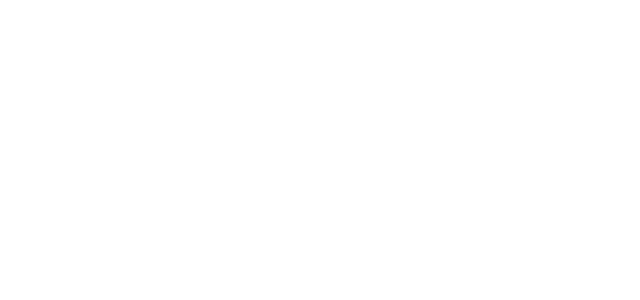
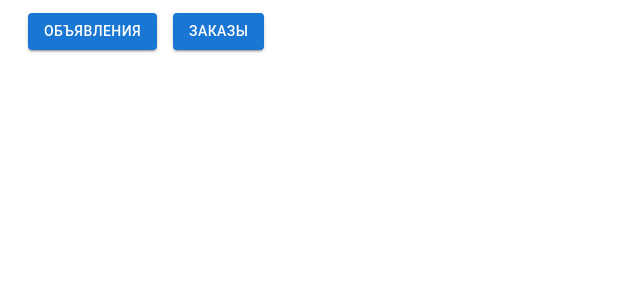
Before and after one commit to c00b3r/avito-intern-spring-2024, a React (Vite) app: page / in a window 1280 px wide. Shown: the top 300 px of the page, without its empty margins (0-640 px from the left). Built offline with nearby package versions, Linux system fonts and the light colour scheme.

Commit message:
feat: add Outlet and Navbar, add some style

```diff
--- a/package.json
+++ b/package.json
@@ -11,6 +11,10 @@
   },
   "dependencies": {
     "@babel/eslint-parser": "^7.25.1",
+    "@emotion/react": "^11.13.3",
+    "@emotion/styled": "^11.13.0",
+    "@mui/icons-material": "^6.0.2",
+    "@mui/material": "^6.0.2",
     "@typescript-eslint/eslint-plugin": "^8.4.0",
     "@typescript-eslint/parser": "^8.4.0",
     "eslint": "^8.57.0",
--- /dev/null
+++ b/src/components/ItemCard/ItemCard.tsx
@@ -0,0 +1,21 @@
+interface ItemProps {
+  id: string;
+  name: string;
+  description?: string;
+  price: number;
+  createdAt: string;
+  views: number;
+  likes: number;
+  imageUrl?: string;
+}
+export default function ItemCard({ name, price, views, likes, imageUrl }: ItemProps) {
+  return (
+    <div style={{ border: "1px solid black", borderRadius: "8px" }}>
+      <img src={imageUrl} alt={name} />
+      <h3>{name}</h3>
+      <p>Price: {price}</p>
+      <p>Views: {views}</p>
+      <p>Likes: {likes}</p>
+    </div>
+  );
+}
--- a/src/components/NavBar/NavBar.tsx
+++ b/src/components/NavBar/NavBar.tsx
@@ -1,3 +1,21 @@
+import { Button, Stack } from "@mui/material";
+import { NavLink } from "react-router-dom";
+
 export default function NavBar() {
-  return <div>Aboab</div>;
+  return (
+    <div>
+      <Stack direction={"row"} spacing={2} padding={"5px"}>
+        <Button variant="contained">
+          <NavLink to={"/advertisements"} style={{ color: "white" }}>
+            Объявления
+          </NavLink>
+        </Button>
+        <Button variant="contained">
+          <NavLink to={"/orders"} style={{ color: "white" }}>
+            Заказы
+          </NavLink>
+        </Button>
+      </Stack>
+    </div>
+  );
 }
--- a/src/index.css
+++ b/src/index.css
@@ -1,11 +1,17 @@
+* {
+  box-sizing: border-box;
+}
+
 :root {
   font-family: Inter, system-ui, Avenir, Helvetica, Arial, sans-serif;
   line-height: 1.5;
   font-weight: 400;
+  width: 1250px;
+  margin: 0 auto;
 
-  color-scheme: light dark;
-  color: rgba(255, 255, 255, 0.87);
-  background-color: #242424;
+  color-scheme: light blue;
+  color: rgba(0, 0, 0, 0.87);
+  background-color: #fffdfd;
 
   font-synthesis: none;
   text-rendering: optimizeLegibility;
@@ -23,14 +29,8 @@ a:hover {
 }
 
 body {
-  margin: 0 auto;
   display: flex;
   flex-direction: row;
-  justify-content: center;
-  align-items: center;
-  min-width: 320px;
-  max-width: 1440px;
-  min-height: 100vh;
 }
 
 h1 {
@@ -45,12 +45,13 @@ button {
   font-size: 1em;
   font-weight: 500;
   font-family: inherit;
-  background-color: #1a1a1a;
+  background-color: #1976d2;
+  color: white;
   cursor: pointer;
   transition: border-color 0.25s;
 }
 button:hover {
-  border-color: #646cff;
+  border-color: #2e2e30;
 }
 button:focus,
 button:focus-visible {
--- a/src/main.tsx
+++ b/src/main.tsx
@@ -11,7 +11,7 @@ const route = createBrowserRouter([
   {
     path: "/",
     element: <MainPage />,
-  },
+    children: [
       {
         path: "/advertisements",
         element: <ListAdvertisementsPage />,
@@ -26,6 +26,8 @@ const route = createBrowserRouter([
         path: "/orders",
         element: <OrdersPage />,
       },
+    ],
+  },
 ]);
 
 createRoot(document.getElementById("root")!).render(
--- /dev/null
+++ b/src/pages/ListAnnouncementsPage/ListAdvertisementsPage.css
@@ -0,0 +1,16 @@
+.advertisements-container {
+  display: flex;
+  flex-direction: column;
+  justify-content: center;
+  align-items: center;
+  padding: 5px;
+  width: 1250px;
+  margin: 0 auto;
+}
+
+.search-container input {
+  outline-color: rgb(96, 127, 194);
+  border-radius: 8px;
+  border: 2px solid gray;
+  box-shadow: none;
+}
--- a/src/pages/ListAnnouncementsPage/ListAdvertisementsPage.tsx
+++ b/src/pages/ListAnnouncementsPage/ListAdvertisementsPage.tsx
@@ -1,5 +1,8 @@
 import React, { useEffect, useState } from "react";
 import { Advertisment } from "../../interface";
+import { Button, Grid2 } from "@mui/material";
+import "./ListAdvertisementsPage.css";
+import ItemCard from "../../components/ItemCard/ItemCard";
 
 export default function ListAdvertisementsPage() {
   const [dataOfAdvertisements, setDataOfAdvertisements] = useState<Advertisment[]>([]);
@@ -70,20 +73,31 @@ export default function ListAdvertisementsPage() {
   }
 
   return (
-    <div style={{ display: "flex", flexDirection: "column" }}>
-      <div className="search-container" style={{ display: "flex", gap: "5px" }}>
+    <div className="advertisements-container">
+      <div className="search-container" style={{ display: "flex", gap: "5px", alignSelf: "end" }}>
+        <Button variant="contained" size="medium">
+          Создать объявление
+        </Button>
         <input
           type="text"
           placeholder="Поиск по объявлениям"
           value={valueSearchInput}
           onChange={(e) => onChangeSearchInput(e)}
         />
-        <button onClick={onClickSearchHandler}>Поиск</button>
+        <Button onClick={onClickSearchHandler}>Поиск </Button>
       </div>
-
-      {dataOfAdvertisements.map((advertisementItem) => (
-        <div key={advertisementItem.id}>{advertisementItem.name}</div>
-      ))}
+      <Grid2
+        container
+        spacing={{ xs: 2, md: 3 }}
+        columnSpacing={{ xs: 3, sm: 3, md: 3 }}
+        margin={"10px"}
+      >
+        {dataOfAdvertisements.map((advertisementItem) => (
+          <Grid2 key={advertisementItem.id} size={{ xs: 1, sm: 1, md: 4 }}>
+            <ItemCard {...advertisementItem} />
+          </Grid2>
+        ))}
+      </Grid2>
 
       <div style={{ display: "flex", flexDirection: "row", gap: "15px" }}>
         <button disabled={page === 1} onClick={onClickButtonBack}>
--- a/src/pages/MainPage/MainPage.css
+++ b/src/pages/MainPage/MainPage.css
@@ -1,4 +1,7 @@
-.button-container {
+.main-container {
   display: flex;
+  flex-direction: column;
+  justify-content: center;
   gap: 5px;
+  height: 100%;
 }
--- a/src/pages/MainPage/MainPage.tsx
+++ b/src/pages/MainPage/MainPage.tsx
@@ -1,19 +1,12 @@
-import { NavLink } from "react-router-dom";
+import { Outlet } from "react-router-dom";
 import "./MainPage.css";
+import NavBar from "../../components/NavBar/NavBar";
 
 export default function MainPage() {
   return (
-    <div className="button-container">
-      <button>
-        <NavLink to={"/advertisements"} style={{ color: "white" }}>
-          Страница объявлений
-        </NavLink>
-      </button>
-      <button>
-        <NavLink to={"/orders"} style={{ color: "white" }}>
-          Страница заказов
-        </NavLink>
-      </button>
+    <div className="main-container">
+      <NavBar />
+      <Outlet />
     </div>
   );
 }
```
Also changed, not shown: 1 other file (tests, documents, lock files or other folders). Lines whose indentation alone changed are shown as unchanged.
